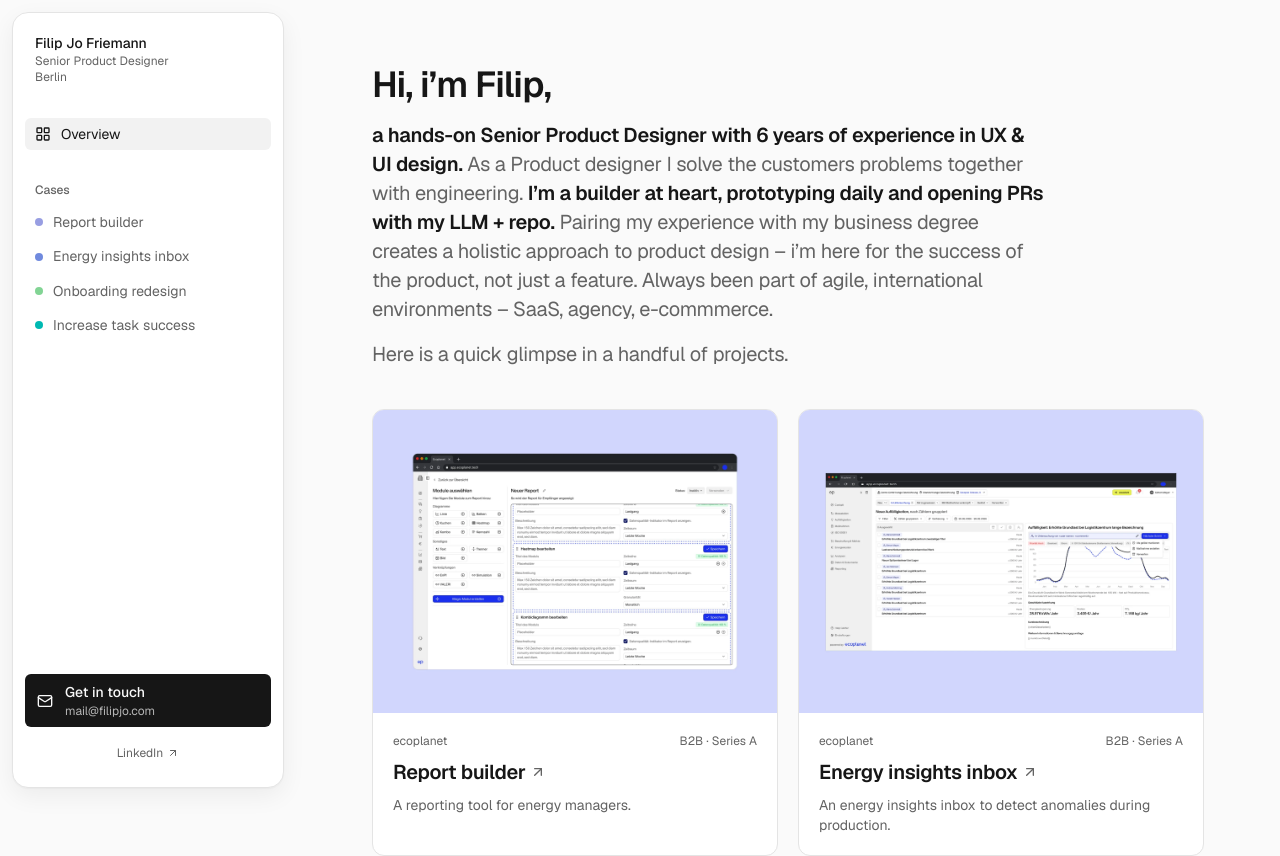
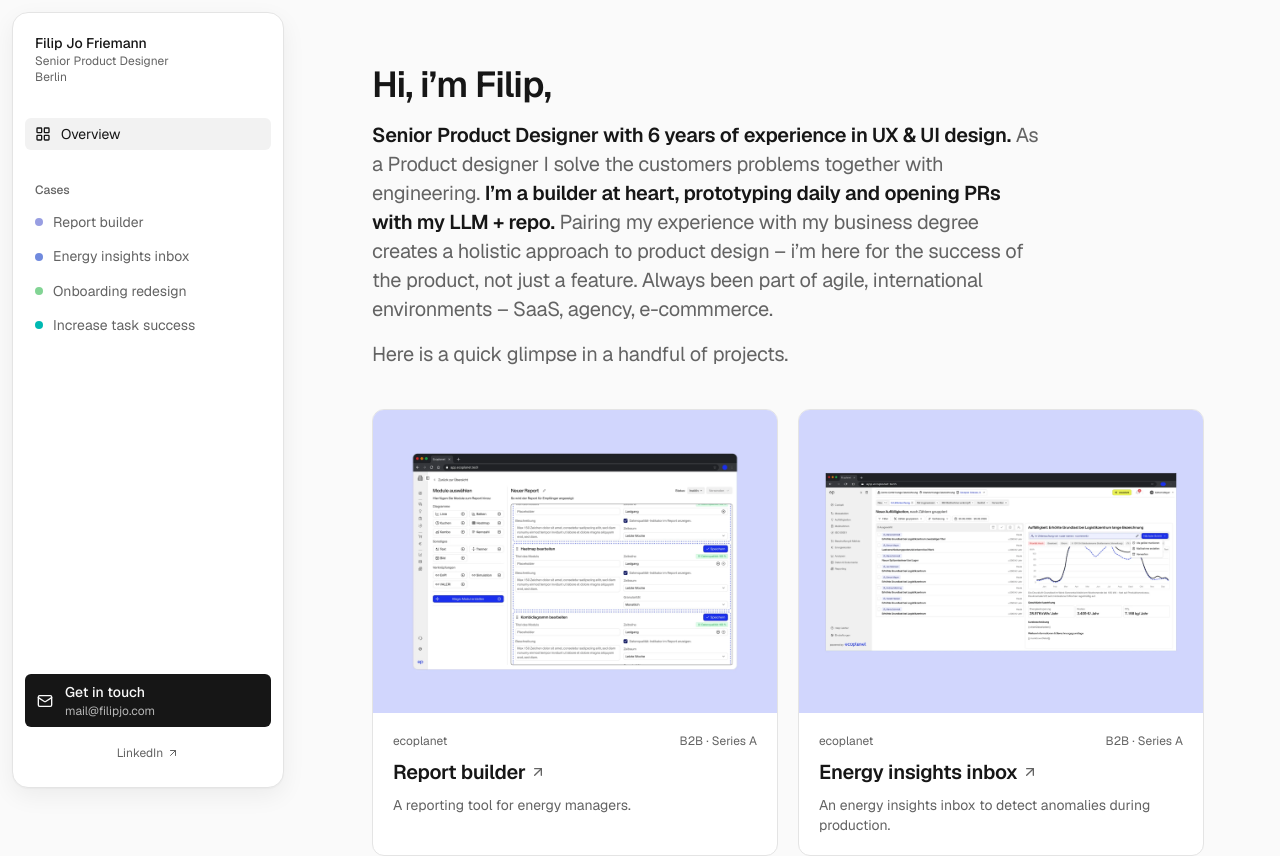
Before and after one commit to filip-jo/Portfolio, a Next.js app: page /portfolio-1/ in a window 1280 px wide. Shown: the top 856 px of the page. Built offline with nearby package versions, Linux system fonts and the light colour scheme.

Commit message:
Remove "a hands-on" from the biography and site description
Co-Authored-By: Claude Opus 5.5 <noreply@anthropic.com>
Claude-Session: https://claude.ai/code/session_018ke2vhKND3PhSgHxF3dn2f

```diff
--- a/src/content/site.ts
+++ b/src/content/site.ts
@@ -24,12 +24,12 @@ export const site = {
   email: "mail@filipjo.com",
   // Plain-text summary for search results and link previews.
   intro:
-    "A hands-on Senior Product Designer with 6 years of experience in UX & UI design, based in Berlin.",
+    "Senior Product Designer with 6 years of experience in UX & UI design, based in Berlin.",
   // The about-me text from the original portfolio, rendered as one flowing
   // paragraph (the strings are joined with spaces). **text** is bold.
   greeting: "Hi, i’m Filip,",
   about: [
-    "**a hands-on Senior Product Designer with 6 years of experience in UX & UI design.**",
+    "**Senior Product Designer with 6 years of experience in UX & UI design.**",
     "As a Product designer I solve the customers problems together with engineering.",
     "**I’m a builder at heart, prototyping daily and opening PRs with my LLM + repo.** Pairing my experience with my business degree creates a holistic approach to product design – i’m here for the success of the product, not just a feature. Always been part of agile, international environments – SaaS, agency, e-commmerce.",
   ],
```
